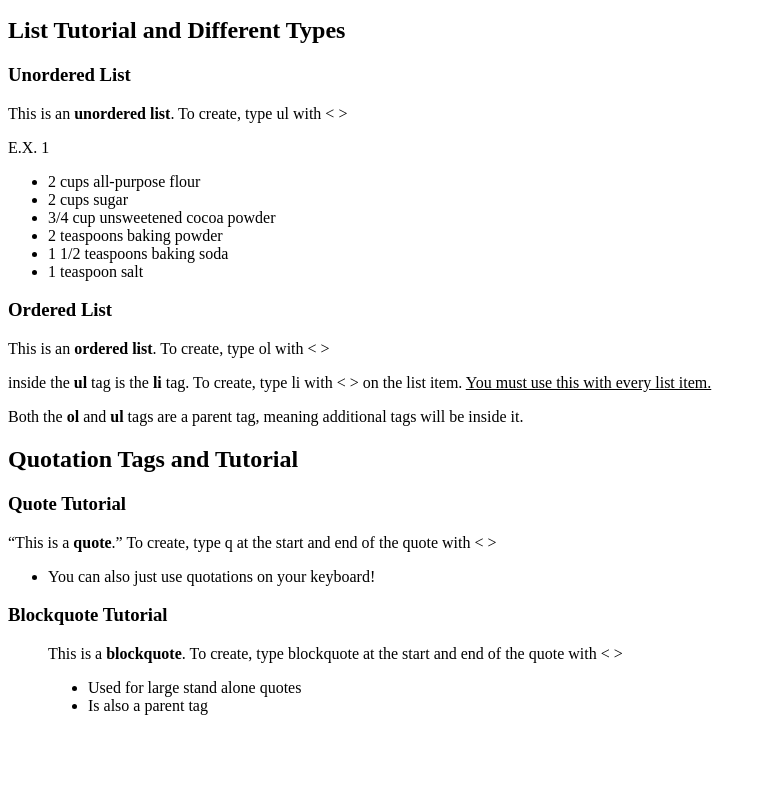
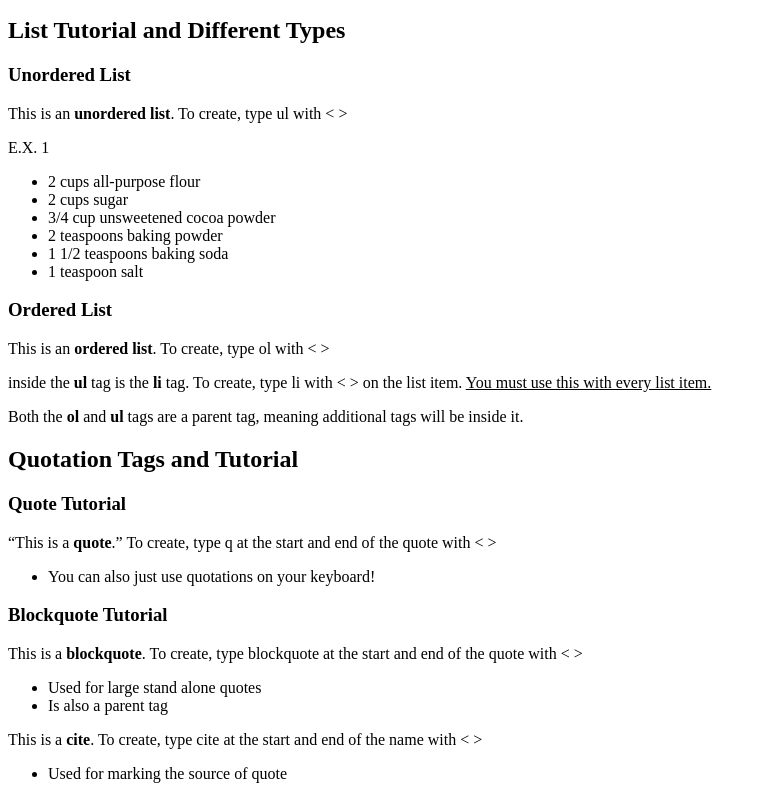
Before and after one commit to Gekosoup/first-website-1, a plain HTML site: page index.html in a window 1280 px wide. Shown: the part 1457-2256 px from the top of the page, without its empty margins (0-767 px from the left). Before the commit the page ends 2188 px from the top, so only its background shows below. Drawn offline with Linux system fonts and the light colour scheme.

Commit message:
Create move blockquote, line 119 to 126

```diff
--- a/index.html
+++ b/index.html
@@ -116,15 +116,20 @@
 
   <h3>Blockquote Tutorial</h3>
 
-<blockquote>
-
   <p>This is a <strong>blockquote</strong>. To create, type blockquote at the start and end of the quote with < ></p>
   <ul>
     <li>Used for large stand alone quotes</li>
     <li>Is also a parent tag</li>
     </ul>
-</blockquote>
 
+  <blockquote>
+
+  </blockquote>
+
+<p>This is a <strong>cite</strong>. To create, type cite at the start and end of the name with < ></p>
+    <ul>
+    <li>Used for marking the source of quote</li>
+    </ul>
 
 </body>
 </html>
```
